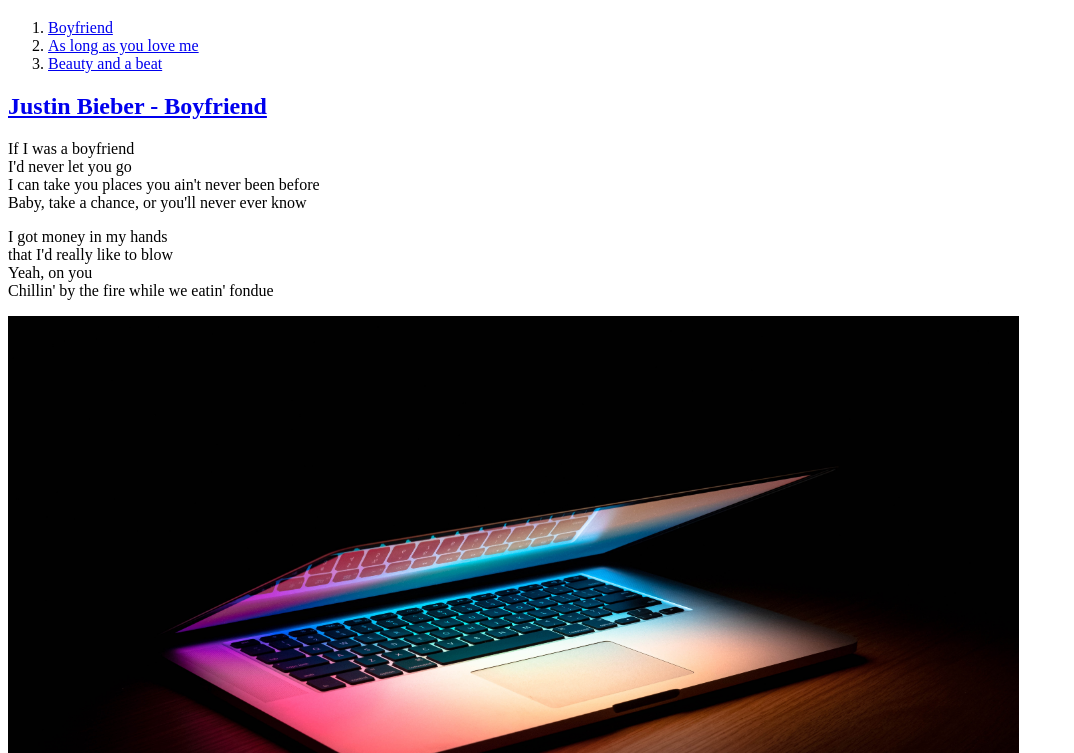
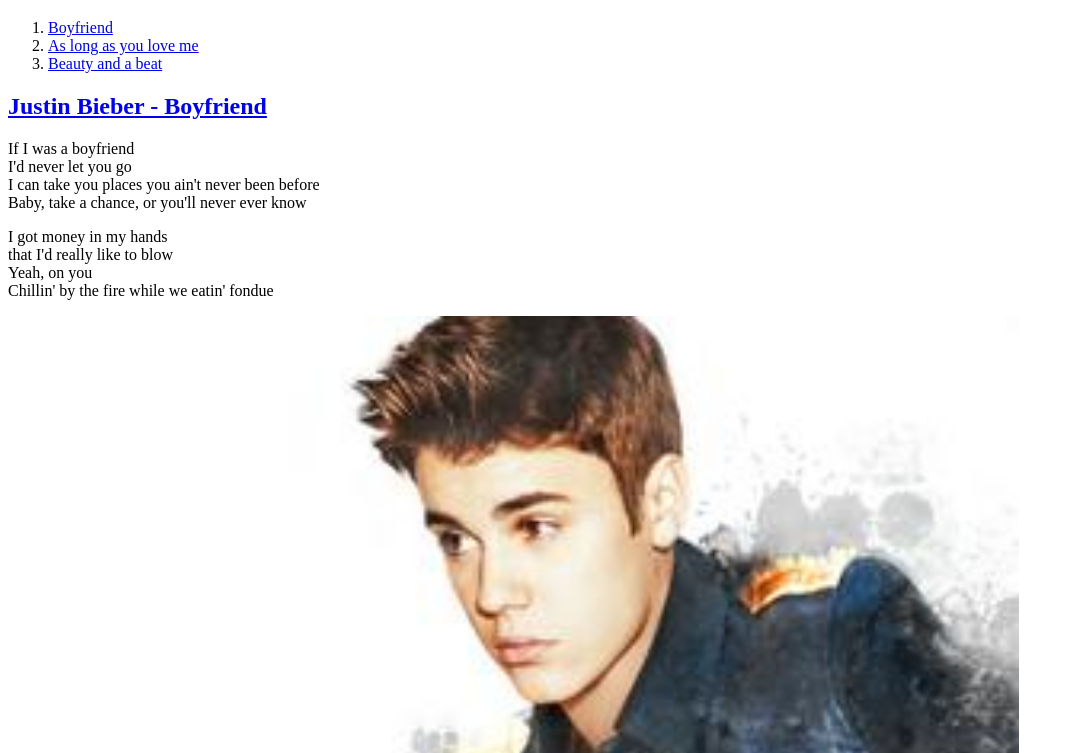
Before and after one commit to DefineXX/my-first-web-site, a plain HTML site: page 1.html in a window 1280 px wide. Shown: the part 47-800 px from the top of the page, without its empty margins (0-1074 px from the left). Drawn offline with Linux system fonts and the light colour scheme.

Commit message:
modified pics

```diff
--- a/1.html
+++ b/1.html
@@ -20,6 +20,6 @@
 Baby, take a chance, or you'll never ever know</p>
 <p style = "margin-top:21 px;">I got money in my hands<br>that I'd really like to blow<br>
 Yeah, on you<br>Chillin' by the fire while we eatin' fondue<br></p>
-<img src="macbook.jpeg" width="80%">
+<img src="Believe album cover.jpeg" width="80%">
 </body>
 </html>
```
Also changed, not shown: 2.html (+1 -1 lines), 3.html (+1 -1 lines), Believe album cover.jpeg (added).
